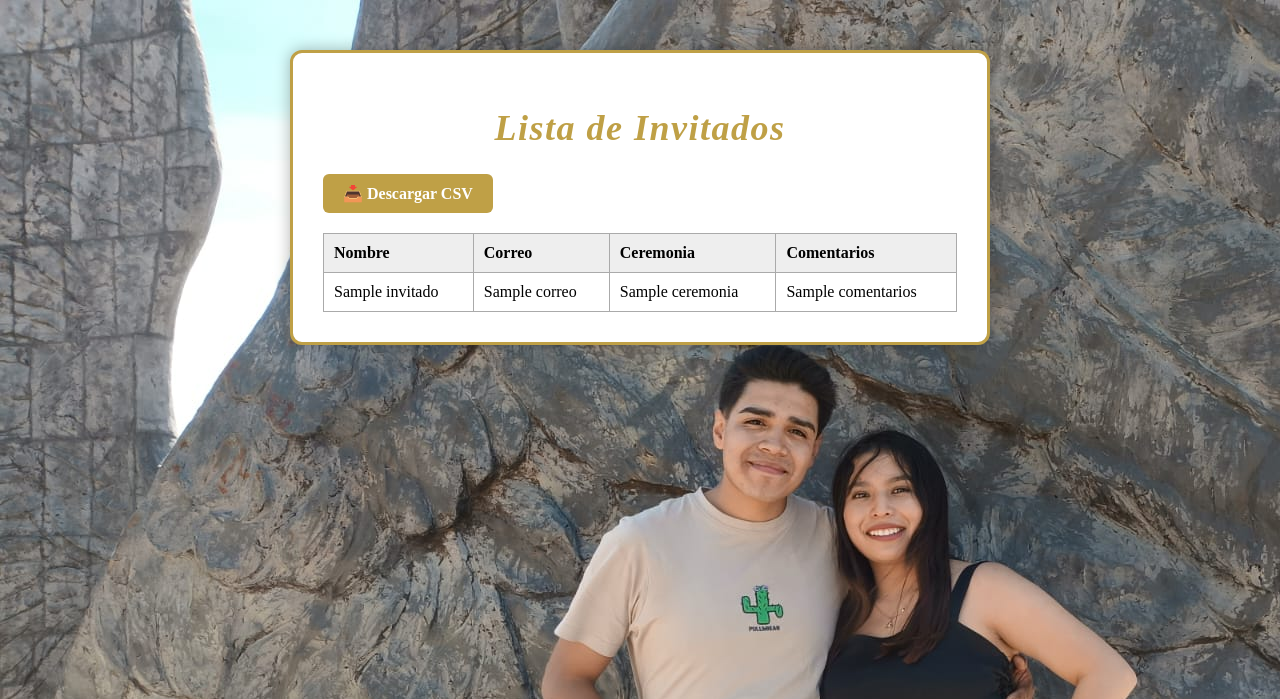
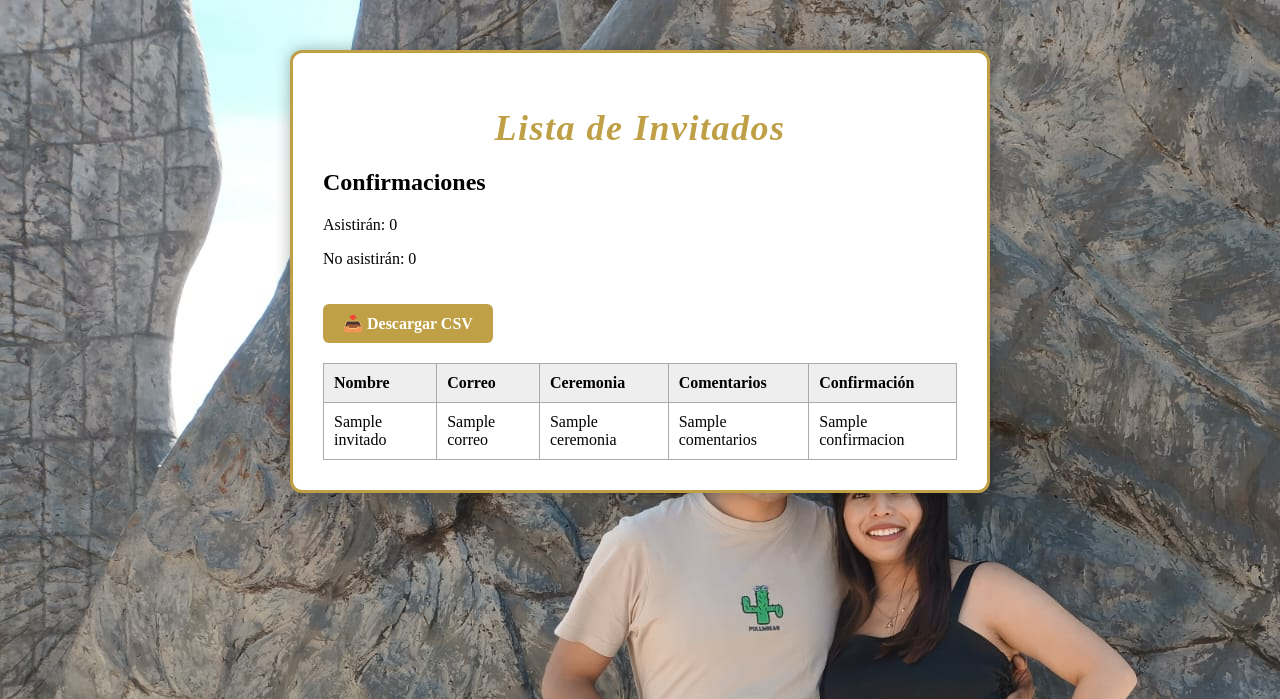
Before and after one commit to marthaloa30/boda, a Flask app: page /lista in a window 1280 px wide. Shown: the top 699 px of the page. Run offline with Flask 3, Linux system fonts and the light colour scheme; a database or web service that is not in the repository returns one stand-in record (values such as "Sample title"); data that the repository does not hold is empty; some libraries are stand-ins or nearby versions.

Commit message:
agregar confrimacion

```diff
--- a/app.py
+++ b/app.py
@@ -38,7 +38,8 @@ def init_db():
             nombre TEXT NOT NULL,
             correo TEXT NOT NULL,
             ceremonia TEXT NOT NULL,
-            comentarios TEXT
+            comentarios TEXT,
+            confirmacion TEXT NOT NULL DEFAULT 'No'
         )
     ''')
     conn.commit()
@@ -66,11 +67,12 @@ def registrar():
     correo = request.form['correo']
     ceremonia = request.form['ceremonia']
     comentarios = request.form['comentarios']
+    confirmacion = request.form.get('confirmacion', 'No')
 
     conn = psycopg2.connect(DATABASE_URL)
     c = conn.cursor()
-    c.execute("INSERT INTO invitados (nombre, correo, ceremonia, comentarios) VALUES (%s, %s, %s, %s)",
-              (nombre, correo, ceremonia, comentarios))
+    c.execute("INSERT INTO invitados (nombre, correo, ceremonia, comentarios, confirmacion) VALUES (%s, %s, %s, %s, %s)",
+              (nombre, correo, ceremonia, comentarios, confirmacion))
     conn.commit()
     conn.close()
     return redirect(url_for('gracias'))
@@ -79,10 +81,18 @@ def registrar():
 def ver_lista():
     conn = psycopg2.connect(DATABASE_URL)
     c = conn.cursor()
-    c.execute('SELECT nombre, correo, ceremonia, comentarios FROM invitados')
-    datos = c.fetchall()
+    c.execute('SELECT nombre, correo, ceremonia, comentarios, confirmacion FROM invitados')
+    invitados = c.fetchall()
+
+    c.execute("SELECT COUNT(*) FROM invitados WHERE confirmacion = 'Sí'")
+    si_count = c.fetchone()[0]
+
+    c.execute("SELECT COUNT(*) FROM invitados WHERE confirmacion = 'No'")
+    no_count = c.fetchone()[0]
+
     conn.close()
-    return render_template('lista.html', invitados=datos)
+    return render_template('lista.html', invitados=invitados, si_count=si_count, no_count=no_count)
+
 
 @app.route('/descargar')
 @requiere_autenticacion
--- a/templates/lista.html
+++ b/templates/lista.html
@@ -11,13 +11,20 @@
   <body>
     <div class="container">
       <h1>Lista de Invitados</h1>
+
+      <h2>Confirmaciones</h2>
+      <p>Asistirán: {{ si_count }}</p>
+      <p>No asistirán: {{ no_count }}</p>
+
       <a href="/descargar" class="boton">📥 Descargar CSV</a>
+
       <table>
         <tr>
           <th>Nombre</th>
           <th>Correo</th>
           <th>Ceremonia</th>
           <th>Comentarios</th>
+          <th>Confirmación</th>
         </tr>
         {% for i in invitados %}
         <tr>
@@ -25,6 +32,7 @@
           <td>{{ i[1] }}</td>
           <td>{{ i[2] }}</td>
           <td>{{ i[3] }}</td>
+          <td>{{ i[4] }}</td>
         </tr>
         {% endfor %}
       </table>
```
Also changed, not shown: templates/formulario.html (+12 -0 lines).
